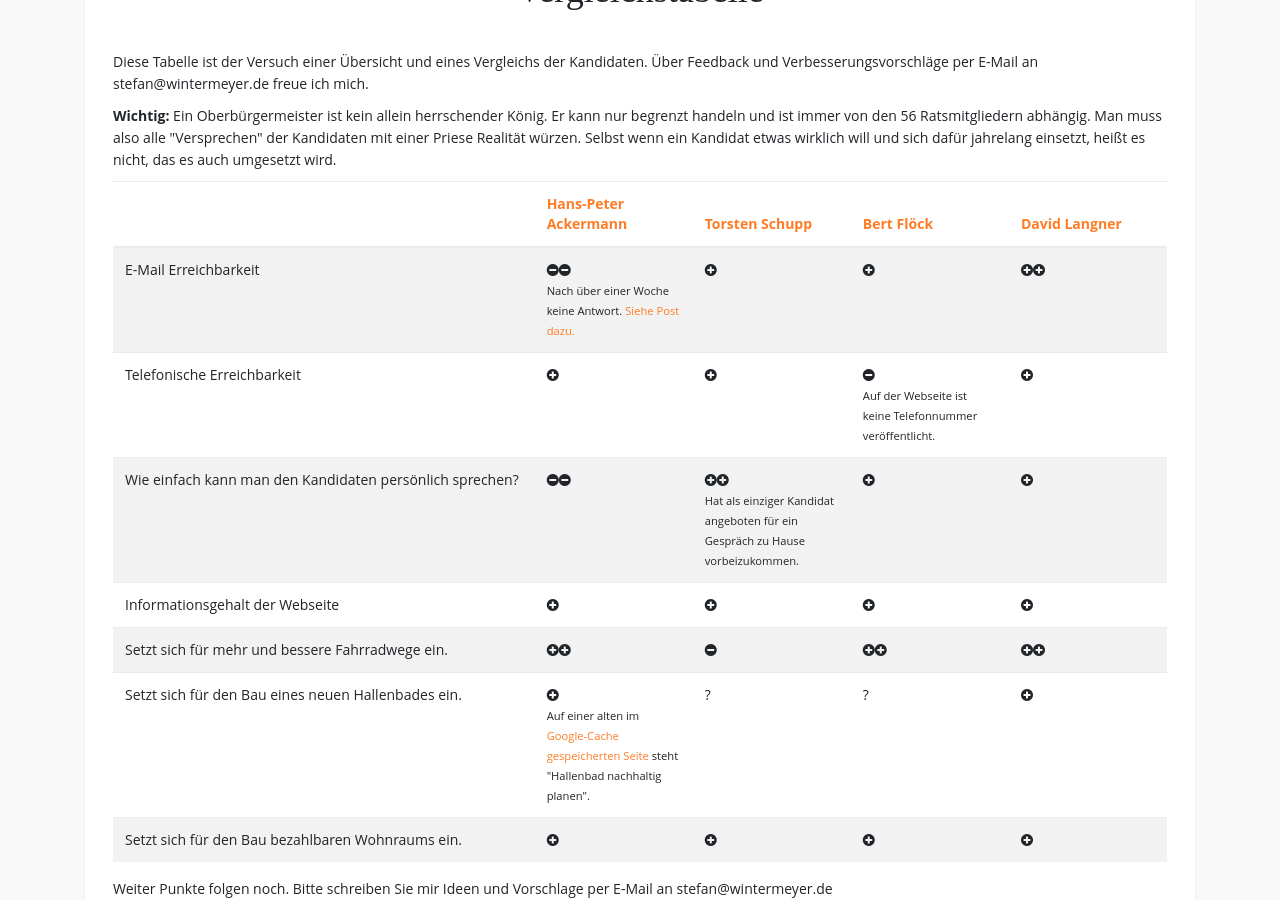
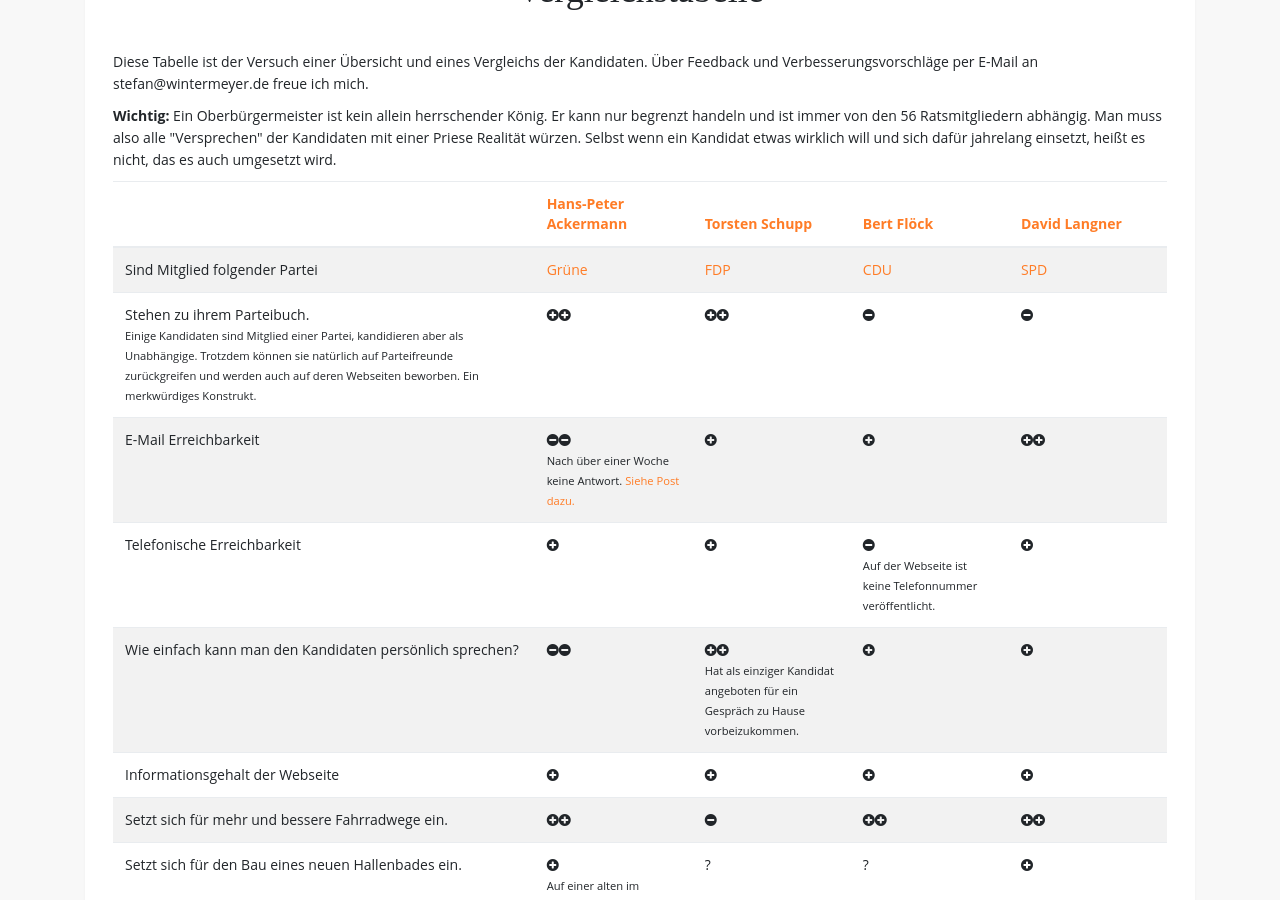
Before and after one commit to wintermeyer/www.ob-kandidaten.de, a Jekyll site: the page built from jekyll/index.html, in a window 1280 px wide and 900 px high, scrolled down 1551 px. Built offline with Jekyll 4.4.1, drawn with Linux system fonts in a browser that asks for light colours.

Commit message:
Text Update

```diff
--- a/jekyll/_includes/vergleichstabelle.html
+++ b/jekyll/_includes/vergleichstabelle.html
@@ -22,6 +22,20 @@
             </tr>
           </thead>
           <tbody>
+            <tr>
+              <td>Sind Mitglied folgender Partei</td>
+              <td><a href="http://gruene-koblenz.de">Grüne</a></td>
+              <td><a href="http://fdp-koblenz.de">FDP</a></td>
+              <td><a href="https://cdu-koblenz.de">CDU</a></td>
+              <td><a href="http://www.spd-koblenz.de">SPD</a></td>
+            </tr>
+            <tr>
+              <td>Stehen zu ihrem Parteibuch.<br /><small>Einige Kandidaten sind Mitglied einer Partei, kandidieren aber als Unabhängige. Trotzdem können sie natürlich auf Parteifreunde zurückgreifen und werden auch auf deren Webseiten beworben. Ein merkwürdiges Konstrukt.</small></td>
+              <td><i class="fa fa-plus-circle"></i><i class="fa fa-plus-circle"></i></td>
+              <td><i class="fa fa-plus-circle"></i><i class="fa fa-plus-circle"></i></td>
+              <td><i class="fa fa-minus-circle"></i></td>
+              <td><i class="fa fa-minus-circle"></i></td>
+            </tr>
             <tr>
               <td>E-Mail Erreichbarkeit</td>
               <td><i class="fa fa-minus-circle"></i><i class="fa fa-minus-circle"></i><br /><small>Nach über einer Woche keine Antwort. <a href="/2017/09/13/keine-antwort-von-hans-peter-ackermann.html">Siehe Post dazu.</a></small></td>
```
